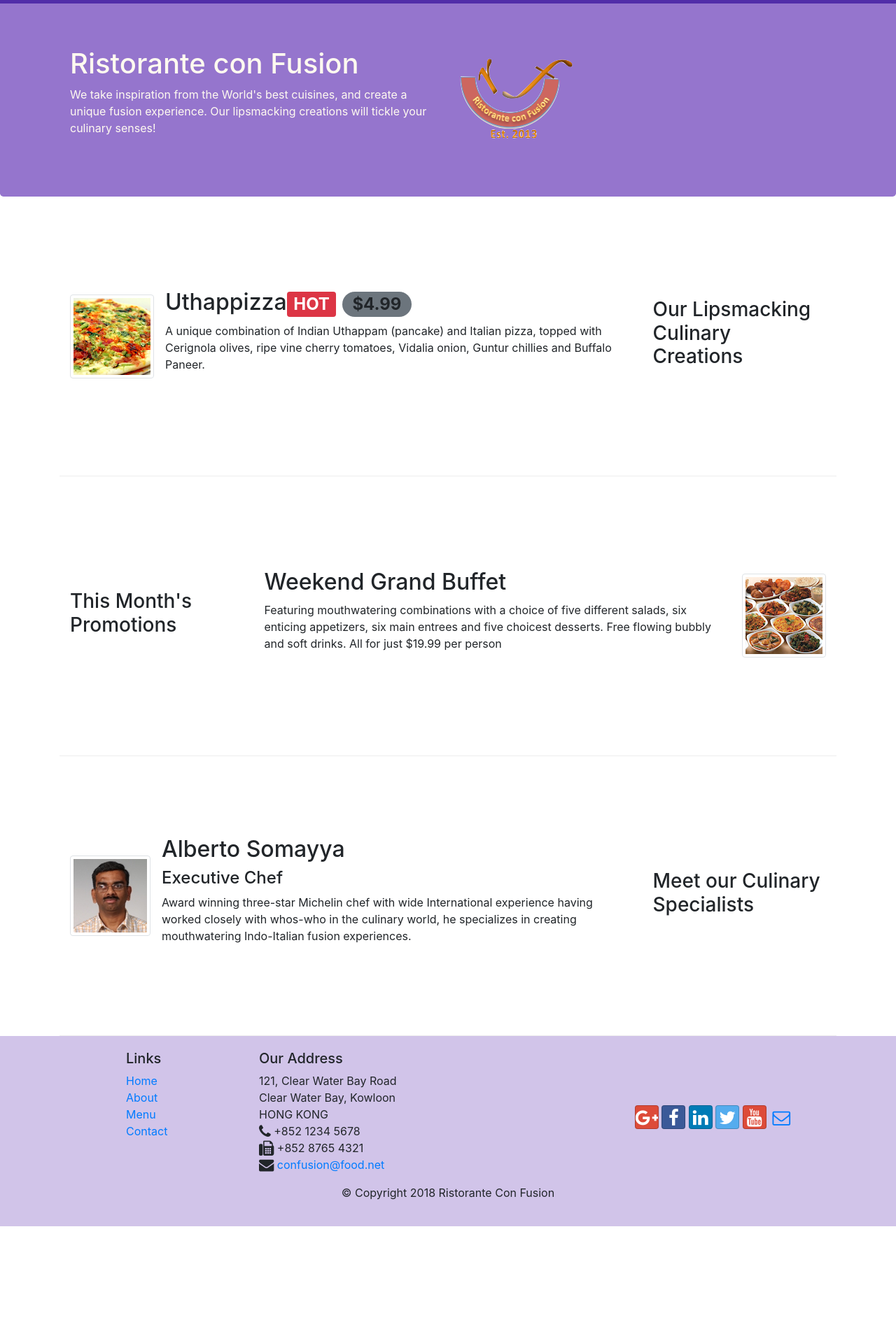
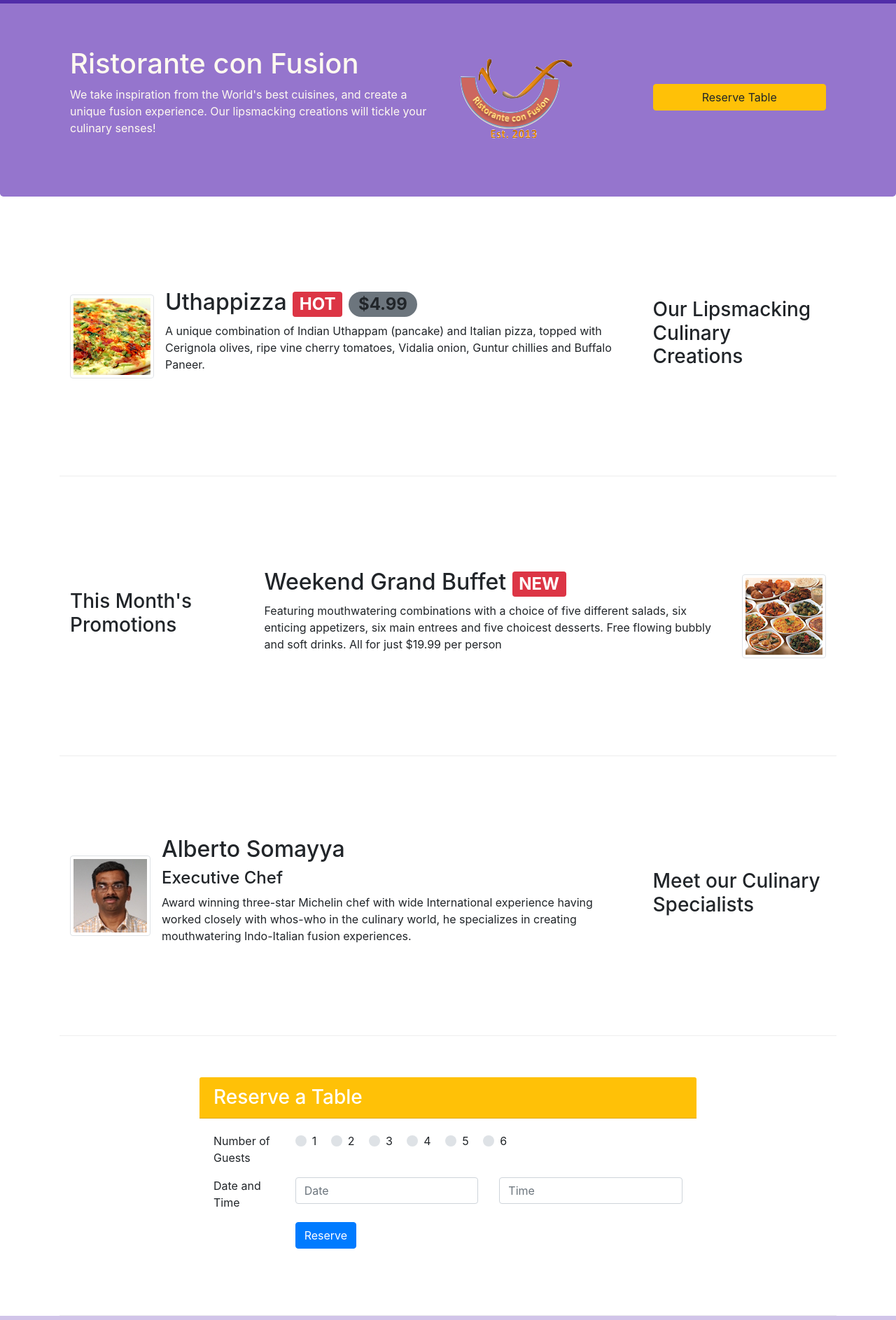
Before and after one commit to Abhiroopmokshagna/conFusion, a website: page index.html in a window 1280 px wide. Shown: the part 53-1940 px from the top of the page at 70% size. Before the commit the page ends 1806 px from the top, so only its background shows below. Drawn offline with nearby package versions, Linux system fonts and the light colour scheme.

Commit message:
Form with Cards

```diff
--- a/index.html
+++ b/index.html
@@ -39,8 +39,15 @@
                     <h1>Ristorante con Fusion</h1>
                     <p>We take inspiration from the World's best cuisines, and create a unique fusion experience. Our lipsmacking creations will tickle your culinary senses!</p>
                 </div>
-                <div class = "col-12 col-sm align-self-center">
+                <div class = "col-12 col-sm-3 align-self-center">
                     <img src = "img/logo.png" class = "img-fluid">
+                </div>
+                <div class = "col-12 col-sm-3 align-self-center">
+                    <a href = "#form_id">
+                        <div class = "btn btn-block btn-warning">
+                                Reserve Table
+                        </div>
+                    </a>
                 </div>
             </div>
         </div>
@@ -55,8 +62,8 @@
                 <div class = "media">
                     <img class = "d-flex mr-3 img-thumbnail align-self-center" src = "img/uthappizza.png" alt = "uthappizza">
                     <div class = "media-body">
-                        <h2 class = "mt-0">Uthappizza<span class = "badge badge-danger">HOT</span> <span class = "badge badge-pill bg-secondary">$4.99</span></h2>
-                        <p>A unique combination of Indian Uthappam (pancake) and Italian pizza, topped with Cerignola olives, ripe vine cherry tomatoes, Vidalia onion, Guntur chillies and Buffalo Paneer.</p>
+                        <h2 class = "mt-0">Uthappizza <span class = "badge badge-danger">HOT</span> <span class = "badge badge-pill bg-secondary">$4.99</span></h2>
+                        <p class = "d-none d-sm-block">A unique combination of Indian Uthappam (pancake) and Italian pizza, topped with Cerignola olives, ripe vine cherry tomatoes, Vidalia onion, Guntur chillies and Buffalo Paneer.</p>
                     </div>
                 </div>
             </div>
@@ -70,8 +77,8 @@
             <div class = "col col-sm order-sm-last col-md">
                 <div class = "media">
                     <div class = "media-body">
-                        <h2 class = "mt-0">Weekend Grand Buffet</h2>
-                        <p>Featuring mouthwatering combinations with a choice of five different salads, six enticing appetizers, six main entrees and five choicest desserts. Free flowing bubbly and soft drinks. All for just $19.99 per person </p>
+                        <h2 class = "mt-0">Weekend Grand Buffet <span class = "badge badge-danger">NEW</span></h2>
+                        <p class = "d-none d-sm-block">Featuring mouthwatering combinations with a choice of five different salads, six enticing appetizers, six main entrees and five choicest desserts. Free flowing bubbly and soft drinks. All for just $19.99 per person </p>
                     </div>
                     <img class = "d-flex ml-3 img-thumbnail align-self-center" src = "img/buffet.png" alt = "Weekend Grand Buffet">
                 </div>
@@ -88,10 +95,72 @@
                     <div class = "media-body">
                         <h2 class = "mt-0">Alberto Somayya</h2>
                         <h4>Executive Chef</h4>
-                        <p>Award winning three-star Michelin chef with wide International experience having worked closely with whos-who in the culinary world, he specializes in creating mouthwatering Indo-Italian fusion experiences. </p>
+                        <p class = "d-none d-sm-block">Award winning three-star Michelin chef with wide International experience having worked closely with whos-who in the culinary world, he specializes in creating mouthwatering Indo-Italian fusion experiences. </p>
                     </div>
                 </div>
 
+            </div>
+        </div>
+
+        <a id = "form_id"></a>
+
+        <div class = "row row-content align-items-center">
+            <div class = "col-12 col-sm-8 offset-sm-2">
+                <h3 class = "card-header bg-warning text-white">Reserve a Table</h3>
+                <div class = "card-body">
+                    <div class = "form-group row">
+                        <div class = "col-12 col-sm-2">
+                            Number of Guests
+                        </div>
+                        <div class = "col-12 col-sm-8">
+                              <div class="custom-control custom-radio custom-control-inline">
+                                <input type="radio" class="custom-control-input" id="defaultInline1" name="inlineDefaultRadiosExample">
+                                <label class="custom-control-label" for="defaultInline1">1</label>
+                              </div>
+
+                              <div class="custom-control custom-radio custom-control-inline">
+                                <input type="radio" class="custom-control-input" id="defaultInline2" name="inlineDefaultRadiosExample">
+                                <label class="custom-control-label" for="defaultInline2">2</label>
+                              </div>
+
+                              <div class="custom-control custom-radio custom-control-inline">
+                                <input type="radio" class="custom-control-input" id="defaultInline3" name="inlineDefaultRadiosExample">
+                                <label class="custom-control-label" for="defaultInline3">3</label>
+                              </div>
+
+                              <div class="custom-control custom-radio custom-control-inline">
+                                <input type="radio" class="custom-control-input" id="defaultInline4" name="inlineDefaultRadiosExample">
+                                <label class="custom-control-label" for="defaultInline4">4</label>
+                              </div>
+
+                              <div class="custom-control custom-radio custom-control-inline">
+                                <input type="radio" class="custom-control-input" id="defaultInline5" name="inlineDefaultRadiosExample">
+                                <label class="custom-control-label" for="defaultInline5">5</label>
+                              </div>
+
+                              <div class="custom-control custom-radio custom-control-inline">
+                                <input type="radio" class="custom-control-input" id="defaultInline6" name="inlineDefaultRadiosExample">
+                                <label class="custom-control-label" for="defaultInline6">6</label>
+                              </div>
+                        </div>
+                    </div>
+                    <div class = "form-group row">
+                        <div class = "col-12 col-sm-2">Date and Time</div>
+                        <div class = "col-12 col-sm-5">
+                            <input type = "text" class = "form-control" id = "date" name = "date" placeholder = "Date">
+                        </div>
+                        <div class = "col-12 col-sm-5">
+                            <input type = "text" class = "form-control" id = "time" name = "time" placeholder = "Time">
+                        </div>
+                    </div>
+                    <div class = "form-group row">
+                        <div class = "offset-md-2 col-md-10">
+                            <button type = "submit" class = "btn btn-primary">
+                                Reserve
+                            </button>
+                        </div>
+                    </div>
+                </div>
             </div>
         </div>
     </div>
```
Also changed, not shown: 1 other file.
